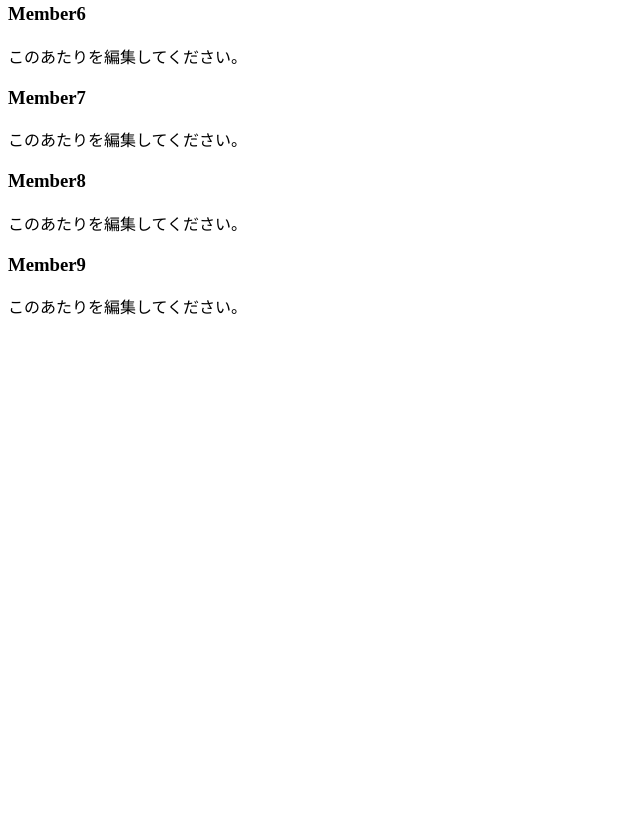
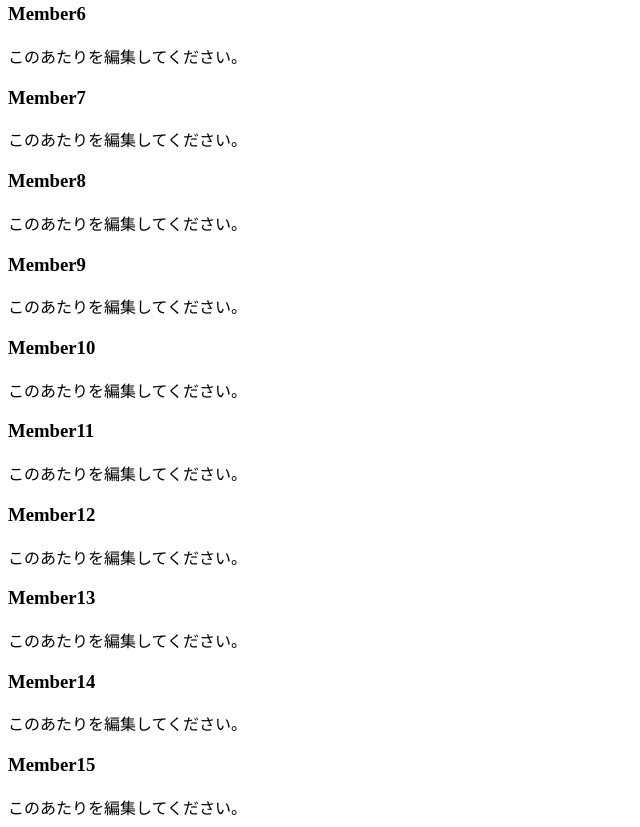
Before and after one commit to dataich/githandson-html, a plain HTML site: page index.html in a window 1280 px wide. Shown: the part 422-1249 px from the top of the page, without its empty margins (0-640 px from the left). Before the commit the page ends 800 px from the top, so only its background shows below. Drawn offline with Linux system fonts and the light colour scheme.

Commit message:
divを増やした

```diff
--- a/index.html
+++ b/index.html
@@ -6,10 +6,12 @@
   </div>
   <div class="column">
     <h3>Member2</h3>
+    <!-- このdiv内は自由に編集してOKです。-->
     このあたりを編集してください。
   </div>
   <div class="column last">
     <h3>Member3</h3>
+    <!-- このdiv内は自由に編集してOKです。-->
     このあたりを編集してください。
   </div>
   <div class="column">
@@ -19,10 +21,12 @@
   </div>
   <div class="column">
     <h3>Member5</h3>
+    <!-- このdiv内は自由に編集してOKです。-->
     このあたりを編集してください。
   </div>
   <div class="column last">
     <h3>Member6</h3>
+    <!-- このdiv内は自由に編集してOKです。-->
     このあたりを編集してください。
   </div>
   <div class="column">
@@ -32,10 +36,42 @@
   </div>
   <div class="column">
     <h3>Member8</h3>
+    <!-- このdiv内は自由に編集してOKです。-->
     このあたりを編集してください。
   </div>
   <div class="column last">
     <h3>Member9</h3>
+    <!-- このdiv内は自由に編集してOKです。-->
+    このあたりを編集してください。
+  </div>
+  <div class="column">
+    <h3>Member10</h3>
+    <!-- このdiv内は自由に編集してOKです。-->
+    このあたりを編集してください。
+  </div>
+  <div class="column">
+    <h3>Member11</h3>
+    <!-- このdiv内は自由に編集してOKです。-->
+    このあたりを編集してください。
+  </div>
+  <div class="column last">
+    <h3>Member12</h3>
+    <!-- このdiv内は自由に編集してOKです。-->
+    このあたりを編集してください。
+  </div>
+  <div class="column">
+    <h3>Member13</h3>
+    <!-- このdiv内は自由に編集してOKです。-->
+    このあたりを編集してください。
+  </div>
+  <div class="column">
+    <h3>Member14</h3>
+    <!-- このdiv内は自由に編集してOKです。-->
+    このあたりを編集してください。
+  </div>
+  <div class="column last">
+    <h3>Member15</h3>
+    <!-- このdiv内は自由に編集してOKです。-->
     このあたりを編集してください。
   </div>
 </div>
```
